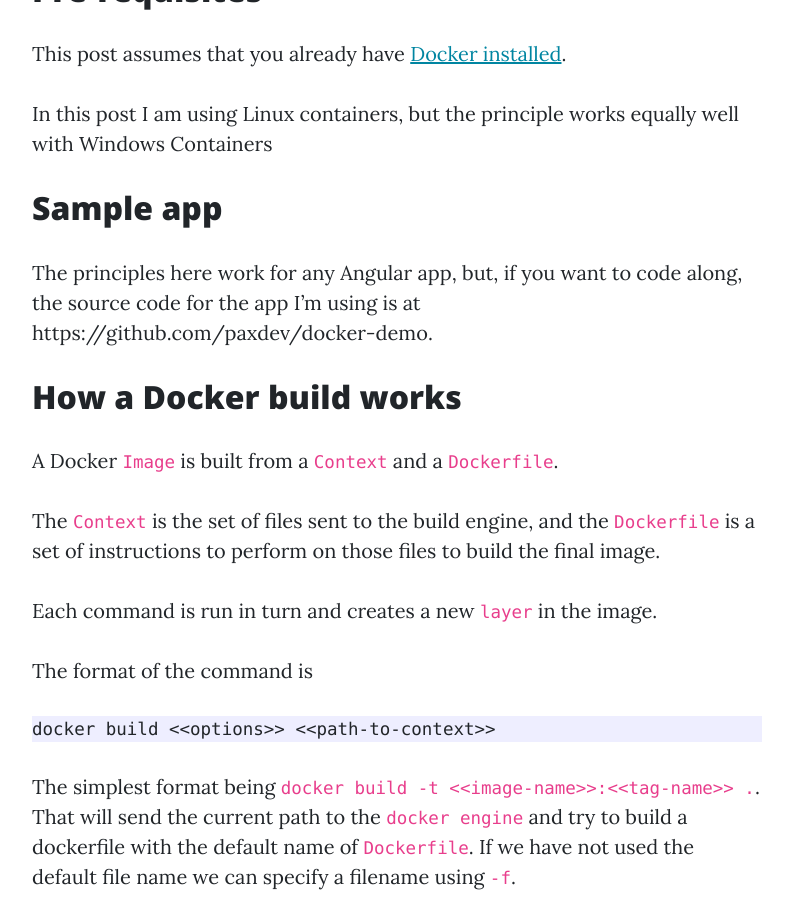
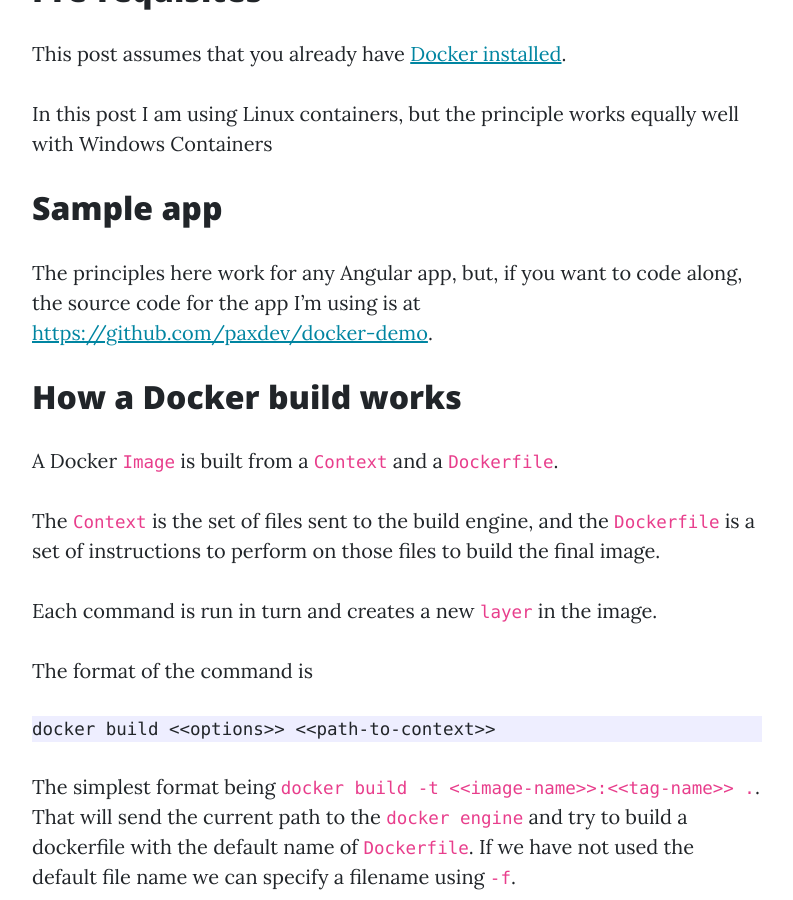
Before and after one commit to paxdev/paxdev.github.io, a Jekyll site: the page built from _posts/2021-12-03-evergreen-builds-with-docker.md, in a window 1280 px wide and 900 px high, scrolled down 1190 px. Shown: the whole window, without its empty margins (243-1036 px from the left). Built offline with Jekyll 4.4.1, drawn with Linux system fonts in a browser that asks for light colours; our own code applies the rules of GitHub Pages for plain Markdown files; some of the changed lines change nothing that is shown.

Commit message:
correct link formatting

```diff
--- a/_posts/2021-12-03-evergreen-builds-with-docker.md
+++ b/_posts/2021-12-03-evergreen-builds-with-docker.md
@@ -28,7 +28,7 @@
 
 ## Sample app
 
-The principles here work for any Angular app, but, if you want to code along, the source code for the app I'm using is at https://github.com/paxdev/docker-demo.
+The principles here work for any Angular app, but, if you want to code along, the source code for the app I'm using is at [https://github.com/paxdev/docker-demo](https://github.com/paxdev/docker-demo).
 
 ## How a Docker build works
 
```
